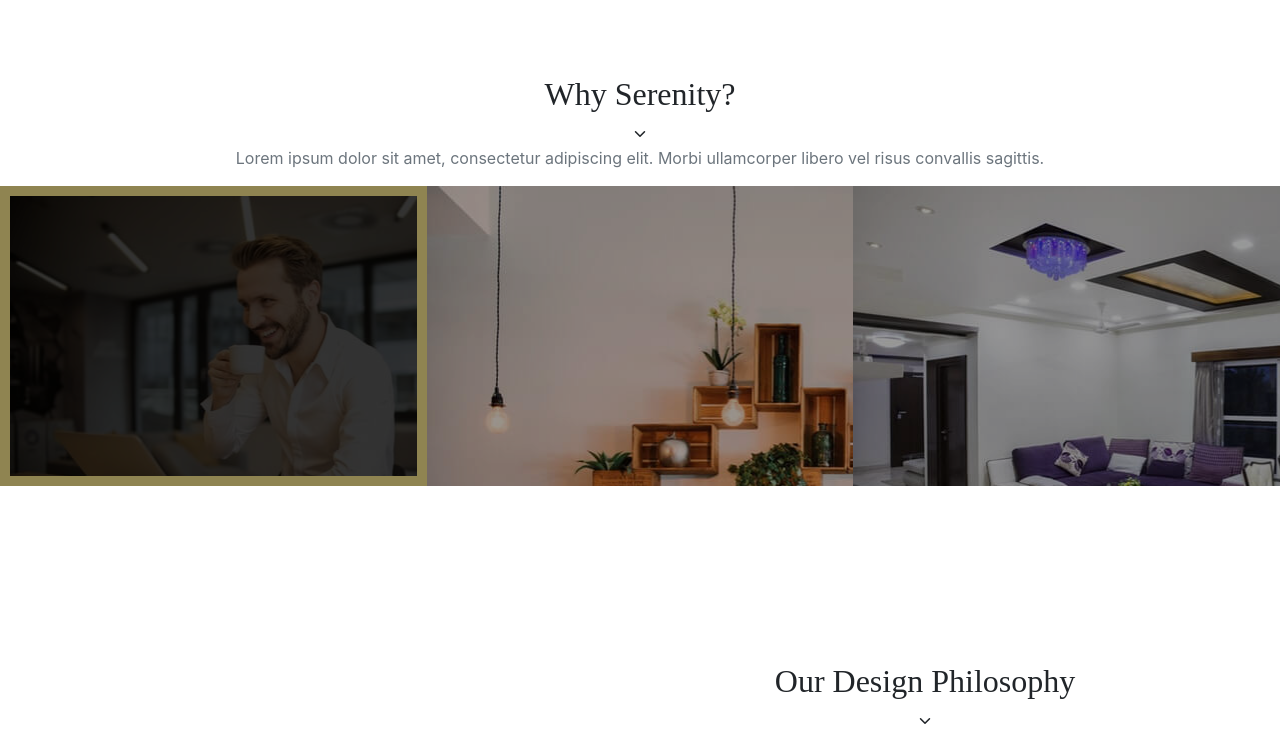
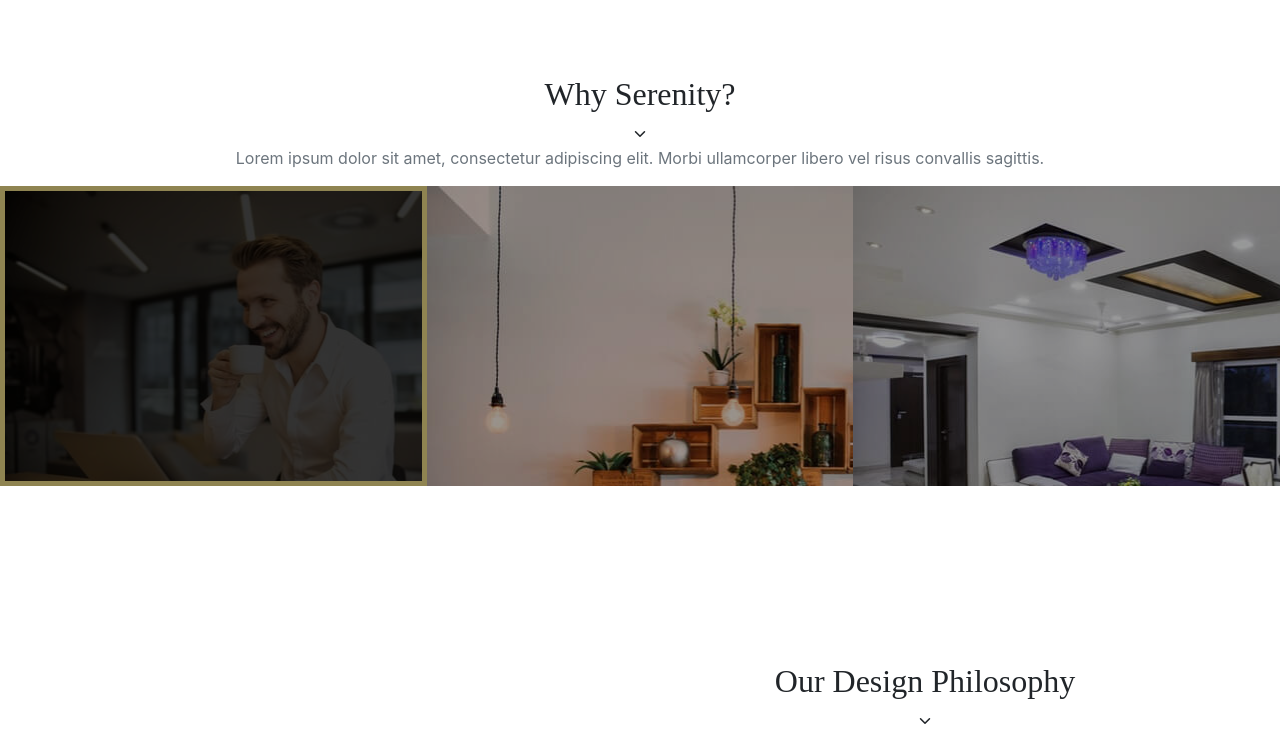
Before and after one commit to zaxwebs/serenity-interior-design, a website built with Parcel: page src/index.html in a window 1280 px wide. In both pictures the pointer is over the element 213 px from the left and 1493 px from the top of the page. Shown: the part 1158-1893 px from the top of the page. Built offline with nearby package versions, Linux system fonts and the light colour scheme; files whose address does not match are found by name; a web font is replaced by a local one.

Commit message:
Updated .feature:hover border

```diff
--- a/src/styles/_custom.scss
+++ b/src/styles/_custom.scss
@@ -215,7 +215,7 @@ section.cover {
       &:hover {
         .overlay {
           background: rgba(0, 0, 0, 0.8);
-					border: 10px solid $secondary;
+          border: 5px solid $secondary;
         }
       }
 
```
Lines whose indentation alone changed are shown as unchanged.
